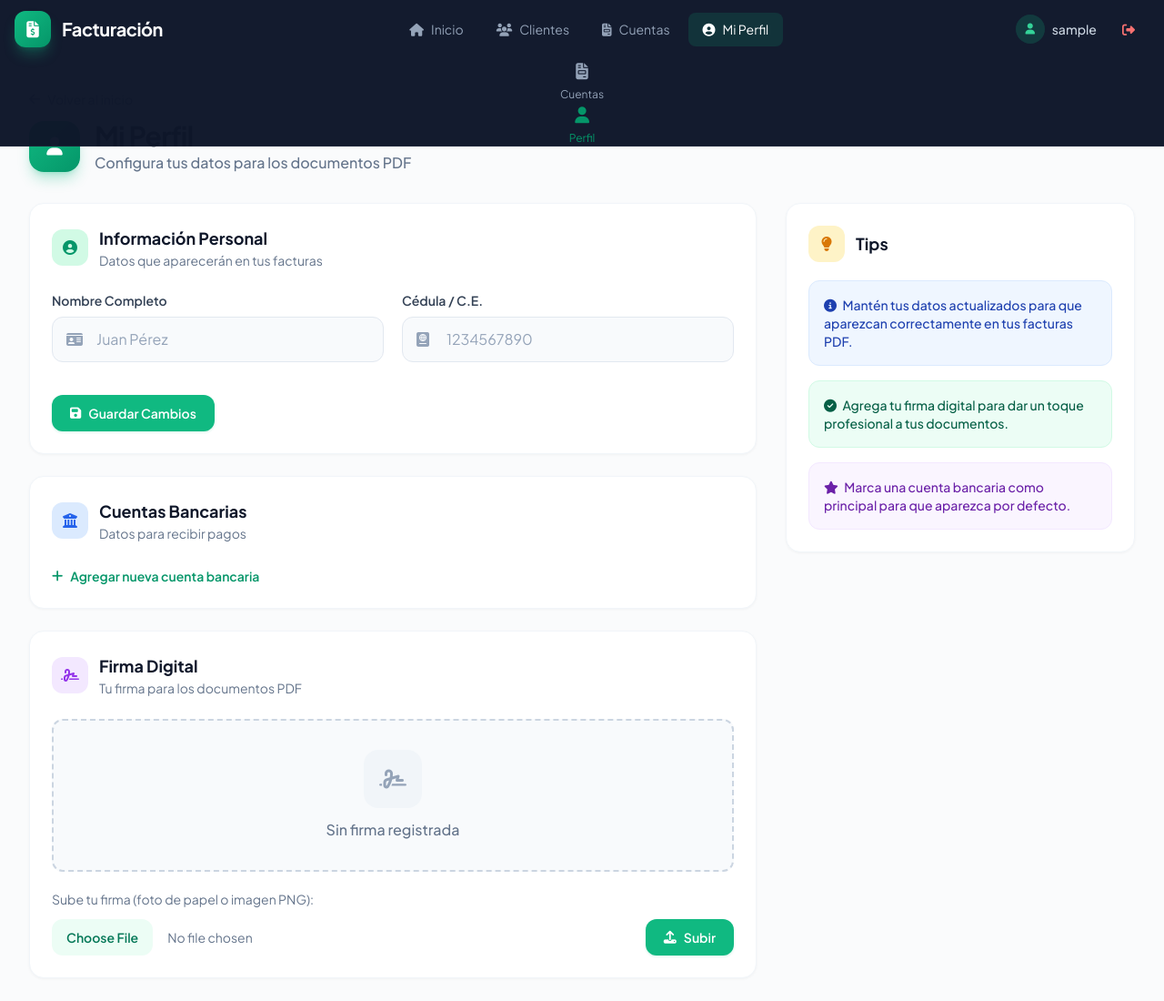
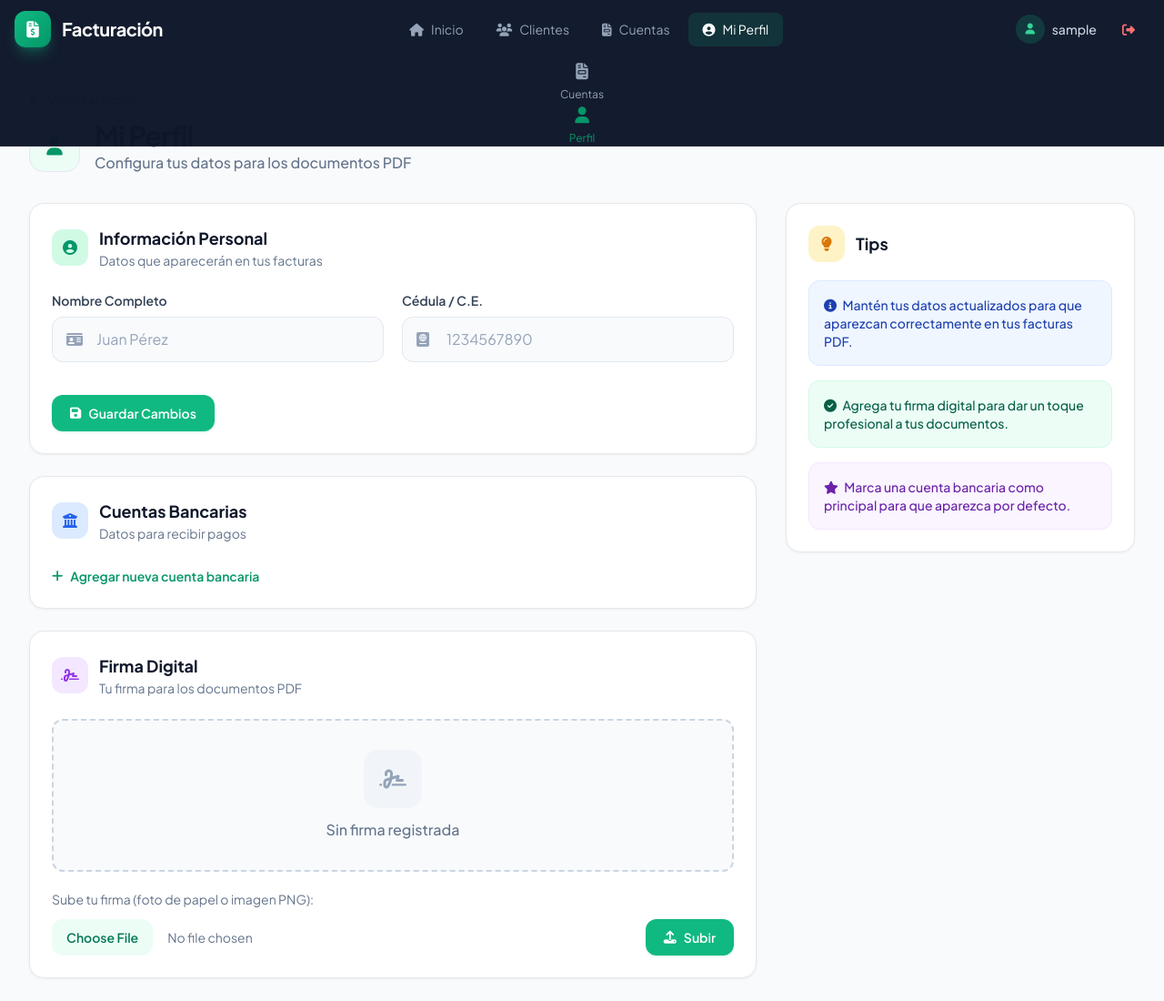
Before and after one commit to Eglism11/web-facturacion, a Flask app: page /perfil in a window 1280 px wide. Shown: the top 1100 px of the page at 91% size. Run offline with Flask 3, Linux system fonts and the light colour scheme; the visitor is signed in with stand-in values (Sample User, id 1); data that the repository does not hold is empty; parts of the project's set-up code (start-up, migrations or seed data) failed here and were passed over; some libraries are stand-ins or nearby versions.

Commit message:
UI: Mejoras consistencia y UX

```diff
--- a/templates/base.html
+++ b/templates/base.html
@@ -59,14 +59,15 @@
 
     <style>
         body {
-            background: #fafbfc;
+            background: #f9fafb;
             min-height: 100vh;
         }
 
         .glass-card {
             background: #ffffff;
-            border: 1px solid #f1f5f9;
-            box-shadow: 0 1px 3px rgba(0, 0, 0, 0.04);
+            border: 1px solid #e5e7eb;
+            box-shadow: 0 1px 3px rgba(0, 0, 0, 0.05);
+            border-radius: 12px;
         }
 
         .nav-glass {
--- a/templates/clientes/list.html
+++ b/templates/clientes/list.html
@@ -24,14 +24,14 @@
         </div>
     </div>
 
-    <div class="glass-card rounded-xl p-4 slide-up" style="animation-delay: 0.1s;">
+    <div class="glass-card rounded-xl p-4 slide-up max-w-7xl mx-auto" style="animation-delay: 0.1s;">
         <form method="GET" action="{{ url_for('listar_clientes') }}" class="flex flex-col sm:flex-row gap-3">
             <div class="flex-1 relative">
                 <div class="absolute inset-y-0 left-0 pl-4 flex items-center pointer-events-none">
                     <i class="fas fa-search text-slate-400"></i>
                 </div>
                 <input type="text" name="q" value="{{ search }}"
-                       class="input-field w-full pl-12 pr-4 py-3 rounded-xl bg-slate-50 text-slate-900 placeholder-slate-400"
+                       class="input-field w-full pl-12 pr-4 py-3 rounded-xl bg-white border border-slate-200 text-slate-900 placeholder-slate-400 focus:border-primary-500 focus:ring-2 focus:ring-primary-500/20"
                        placeholder="Buscar por nombre o email...">
             </div>
             <div class="flex items-center gap-3">
--- a/templates/cuentas/list.html
+++ b/templates/cuentas/list.html
@@ -39,7 +39,7 @@
         </a>
     </div>
 
-    <div class="glass-card rounded-xl overflow-hidden slide-up" style="animation-delay: 0.2s;">
+    <div class="glass-card rounded-xl overflow-hidden slide-up max-w-7xl mx-auto" style="animation-delay: 0.2s;">
         {% if cuentas.items %}
             <div class="block md:hidden divide-y divide-slate-100">
                 {% for cuenta in cuentas.items %}
--- a/templates/perfil.html
+++ b/templates/perfil.html
@@ -10,8 +10,8 @@
                 <i class="fas fa-arrow-left mr-2"></i>Volver al inicio
             </a>
             <div class="flex items-center space-x-4">
-                <div class="w-14 h-14 rounded-2xl bg-gradient-to-br from-primary-500 to-primary-600 flex items-center justify-center shadow-lg shadow-primary-500/30">
-                    <i class="fas fa-user text-white text-xl"></i>
+                <div class="w-14 h-14 rounded-2xl bg-primary-50 flex items-center justify-center border border-slate-200">
+                    <i class="fas fa-user text-primary-600 text-xl"></i>
                 </div>
                 <div>
                     <h1 class="text-3xl font-bold text-slate-900 tracking-tight">Mi Perfil</h1>
```
